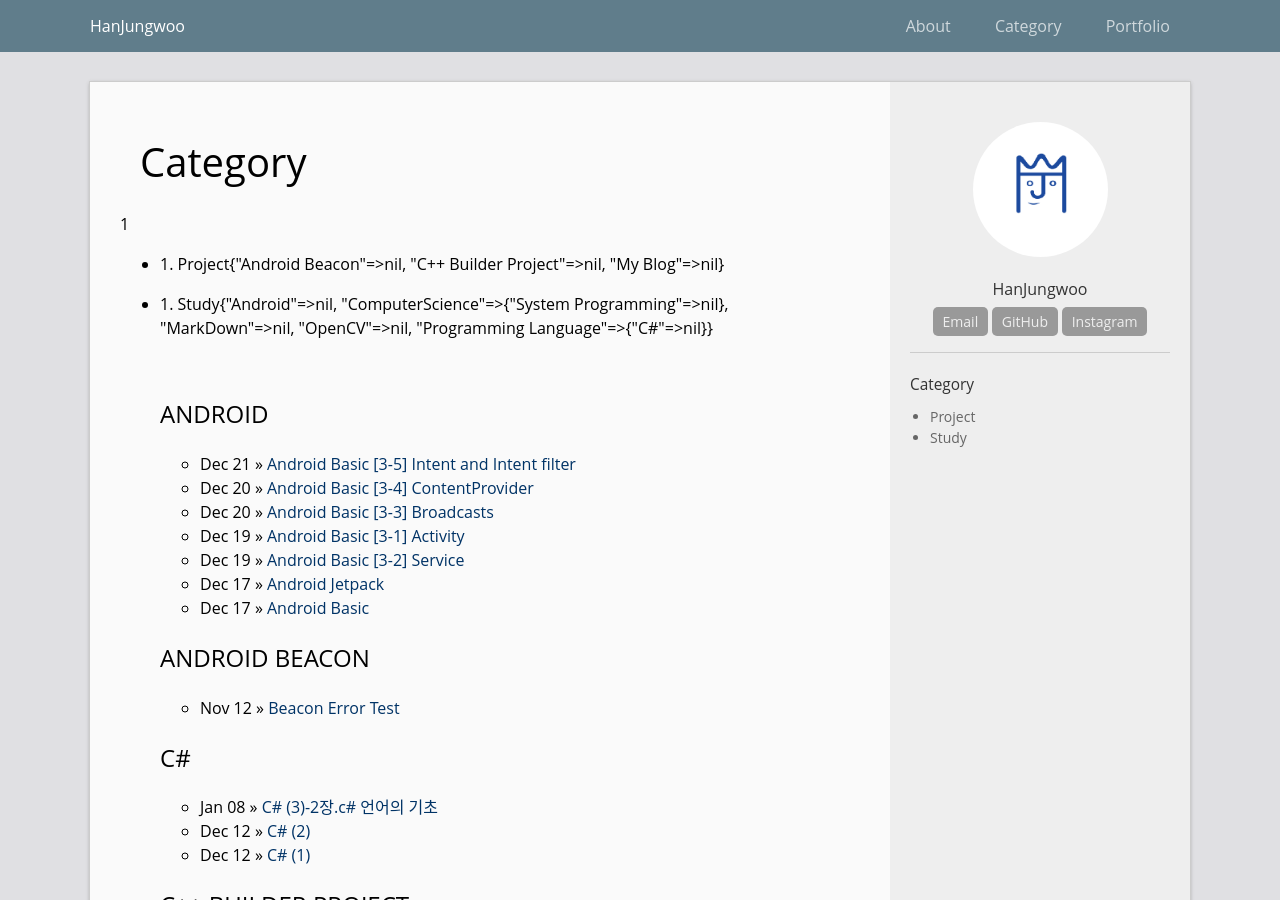
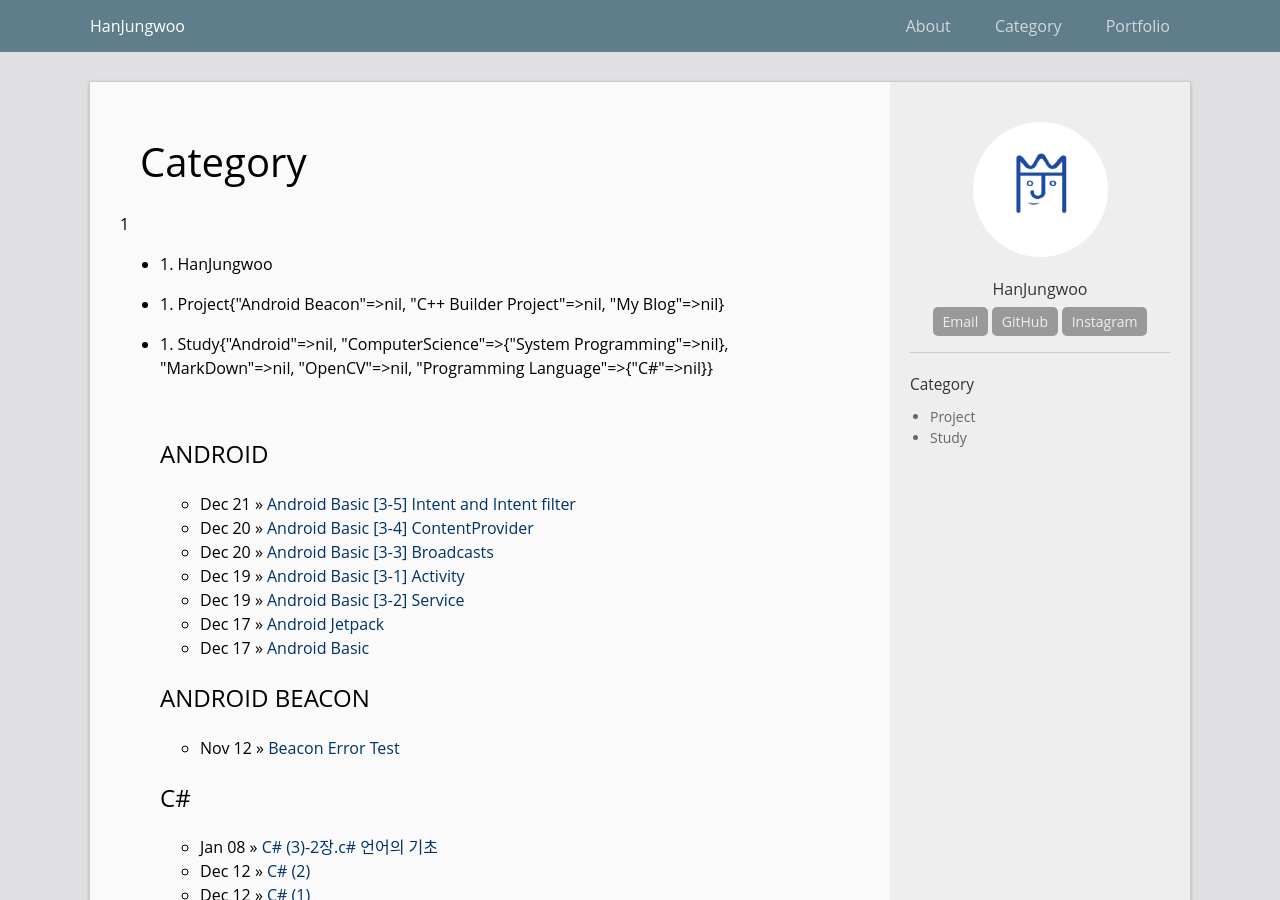
Before and after one commit to sunrisehouse/hanjungwoo-blog-old, a Jekyll site: the page built from category.html, in a window 1280 px wide and 900 px high. Built offline with Jekyll 4.4.1, drawn with Linux system fonts in a browser that asks for light colours.

Commit message:
upload category

```diff
--- a/category.html
+++ b/category.html
@@ -8,15 +8,15 @@ permalink: /category/
   <h1 class="page-heading">Category</h1>
   <p>1</p>
   <ul>
-      {% for category_level1 in site.category %}{% if category_level1[1] != nil %}
+      {% for category_level1 in site.category %}{% if category_level1[0] != nil %}
         <li>
           <p>1. {{ category_level1 }}</p>
           <ul>
-          {% for category_level2 in category_level1 %}{% if category_level2[1] != nil %}
+          {% for category_level2 in category_level1 %}{% if category_level2[0] != nil %}
             <li>
               <p>2. {{ category_level2 }}</p>
               <ul>
-                {% for category_level3 in category_level2 %}{% if category_level3[1] != nil %}
+                {% for category_level3 in category_level2 %}{% if category_level3[0] != nil %}
                 <li>
                   <p>3. {{ category_level3 }}</p>
                 </li>
```
